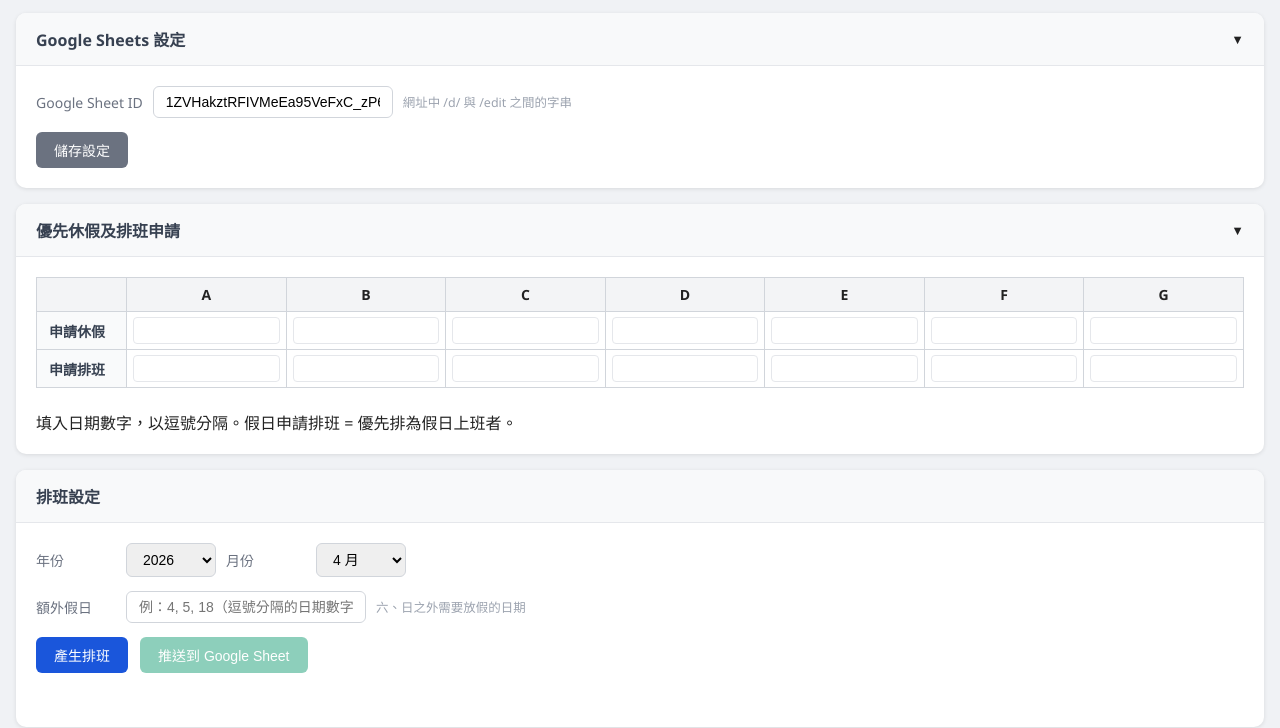
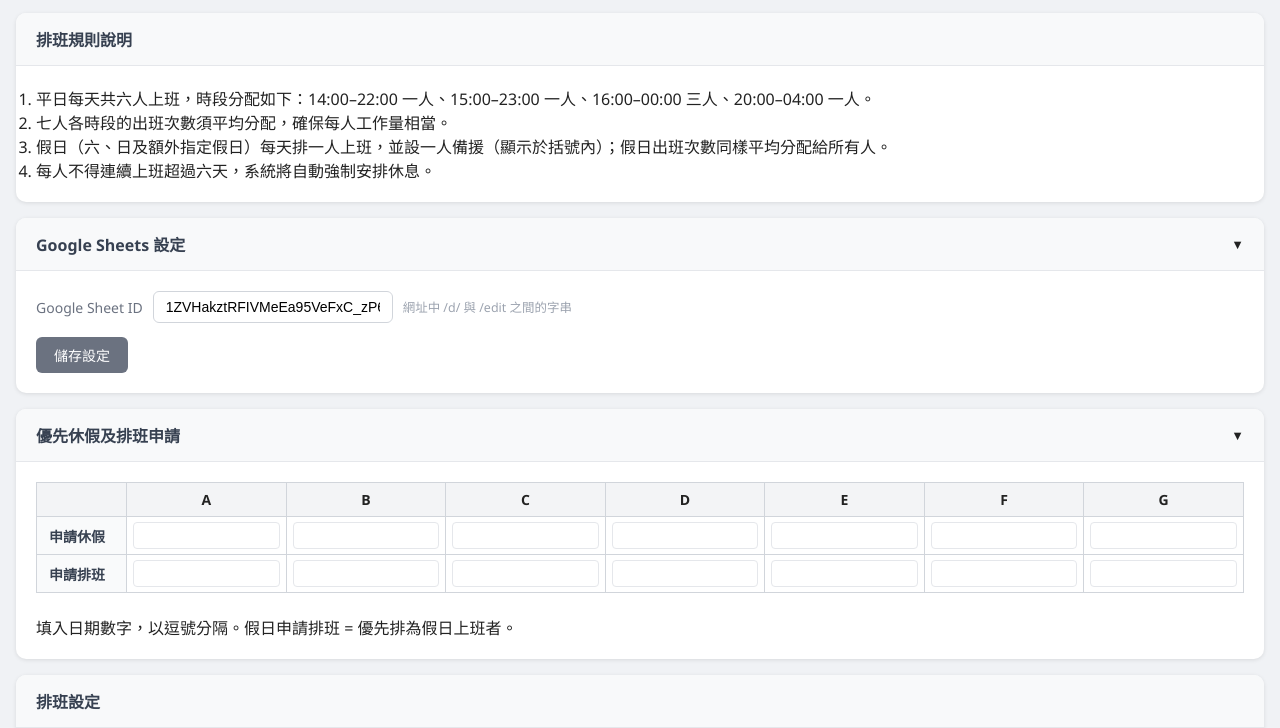
Before and after one commit to wwhsiao0426/scheduler, a plain HTML site: page index.html in a window 1280 px wide. Shown: the part 73-801 px from the top of the page. Drawn offline with Linux system fonts and the light colour scheme.

Commit message:
Update index.html

```diff
--- a/index.html
+++ b/index.html
@@ -11,6 +11,21 @@
     <header>
       <h1>排班表系統</h1>
     </header>
+
+    <!-- 排班說明 -->
+    <section class="card">
+      <div class="card-header">
+        <h2>排班規則說明</h2>
+      </div>
+      <div class="card-body">
+        <ol class="rules-list">
+          <li>平日每天共六人上班，時段分配如下：14:00–22:00 一人、15:00–23:00 一人、16:00–00:00 三人、20:00–04:00 一人。</li>
+          <li>七人各時段的出班次數須平均分配，確保每人工作量相當。</li>
+          <li>假日（六、日及額外指定假日）每天排一人上班，並設一人備援（顯示於括號內）；假日出班次數同樣平均分配給所有人。</li>
+          <li>每人不得連續上班超過六天，系統將自動強制安排休息。</li>
+        </ol>
+      </div>
+    </section>
 
     <!-- Google Sheet 設定 -->
     <section class="card">
```
